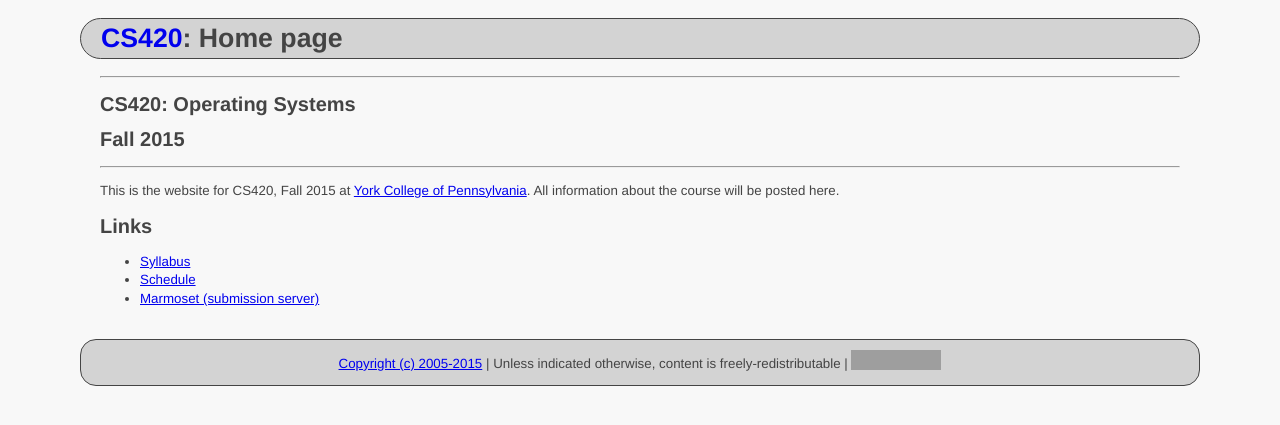
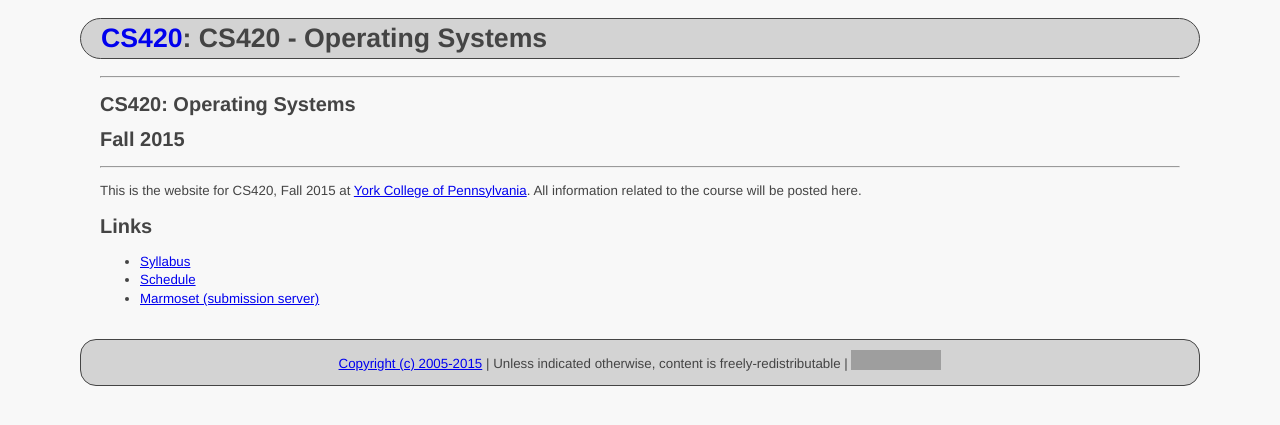
Before and after one commit to ycpcs/cs420-fall2015, a Jekyll site: the page built from index.md, in a window 1280 px wide. Shown: the top 425 px of the page. Built offline with Jekyll 4.4.1, drawn with Linux system fonts in a browser that asks for light colours; Markdown is read by kramdown in place of the engine named in the settings; grey boxes are pictures that could not be loaded.

Commit message:
updated index

```diff
--- a/index.md
+++ b/index.md
@@ -1,7 +1,7 @@
 ---
 layout: default
 course_number: CS420
-title: Home page
+title: CS420 - Operating Systems
 ---
 
 ------------------------
@@ -10,21 +10,13 @@ title: Home page
 ------------------------
 
 This is the website for CS420, Fall 2015 at [York College of Pennsylvania](http://www.ycp.edu).
-All information about the course will be posted here.
+All information related to the course will be posted here.
 
 ## Links
 
-<div class="linkcolumn">
-<ul>
-  <li><a href="syllabus.html">Syllabus</a></li>
-  <li><a href="schedule.html">Schedule</a></li>
-<!--  <li><a href="labs/index.html">Labs</a></li>-->
-  <li><a href="https://cs.ycp.edu/marmoset">Marmoset (submission server)</a></li>
-</ul>
-</div>
-
-
-<div style="clear: both;"></div>
+* [Syllabus](syllabus.html)
+* [Schedule](schedule.html)
+* [Marmoset (submission server)](https://cs.ycp.edu/marmoset)
 
 <!-- vim:set wrap: ­-->
 <!-- vim:set linebreak: -->
```
